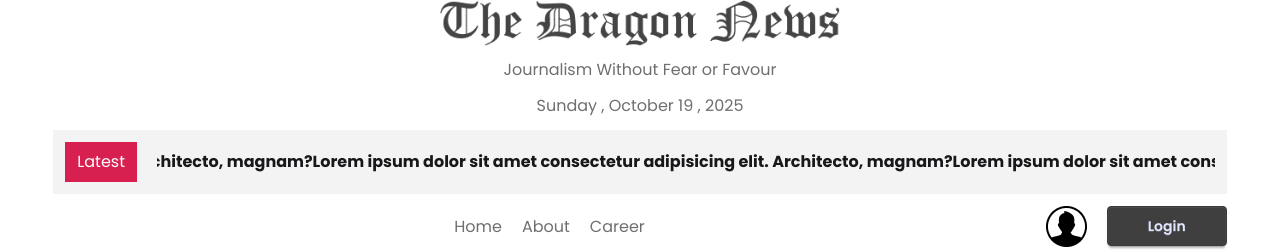
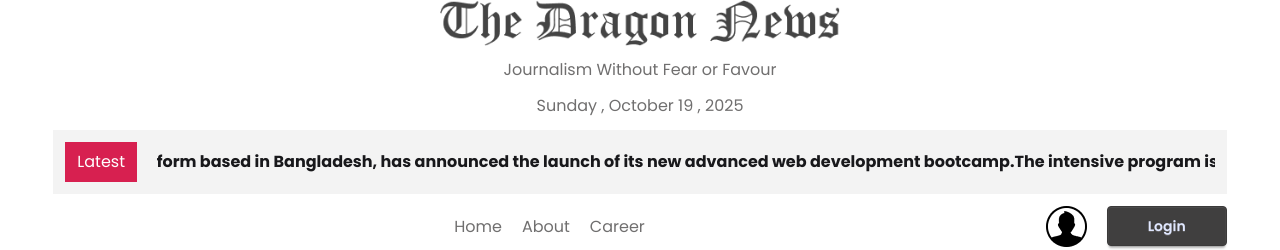
Before and after one commit to badsha103868/my-dragon-news-react-router, a React (Vite) app: page /category/1 in a window 1280 px wide. Shown: the top 250 px of the page. Built offline with nearby package versions, Linux system fonts and the light colour scheme.

Commit message:
added sticky scroll behaviour

```diff
--- a/src/Components/LatestNews.jsx
+++ b/src/Components/LatestNews.jsx
@@ -6,9 +6,11 @@ const LatestNews = () => {
     <div className=' flex items-center gap-5 bg-base-200 p-3'>
       <p className='text-base-100 bg-secondary px-3 py-2'>Latest</p>
       <Marquee className='flex gap-5' pauseOnHover={true} speed={70}>
-        <p className='font-bold'>Lorem ipsum dolor sit amet consectetur adipisicing elit. Architecto, magnam? </p>
-        <p className='font-bold'>Lorem ipsum dolor sit amet consectetur adipisicing elit. Architecto, magnam? </p>
-        <p className='font-bold'>Lorem ipsum dolor sit amet consectetur adipisicing elit. Architecto, magnam? </p>
+        <p className='font-bold'>Programming Hero, a popular online coding education platform based in Bangladesh, has announced the launch of its new advanced web development bootcamp.  </p>
+
+        <p className='font-bold'>The intensive program is designed for individuals looking to enhance their skills in modern web technologies, including React, Node.js, and advanced JavaScript frameworks. The bootcamp will feature experienced instructors, hands-on projects, and career guidance to prepare graduates for the competitive job market. </p>
+
+        <p className='font-bold'> With a focus on practical application and industry best practices, Programming Hero aims to empower aspiring developers in Bangladesh to excel in their careers. Enrollment for the new bootcamp is now open, with limited seats available to ensure personalized attention for all participants. The course is expected to commence in early May 2025.</p>
       </Marquee>
     </div>
   );
--- a/src/Layout/HomeLayout.jsx
+++ b/src/Layout/HomeLayout.jsx
@@ -22,13 +22,13 @@ const HomeLayout = () => {
 
 
       <main className='w-11/12 mx-auto my-3  grid grid-cols-12 gap-5'>
-        <aside className='col-span-3'>
+        <aside className='col-span-3 sticky top-10 h-fit'>
           <LeftAside></LeftAside>
         </aside>
         <section className='main col-span-6'>
           <Outlet></Outlet>
         </section>
-        <aside className='col-span-3'>
+        <aside className='col-span-3 sticky top-10 h-fit'>
           <RightAside></RightAside>
         </aside>
       </main>
```
